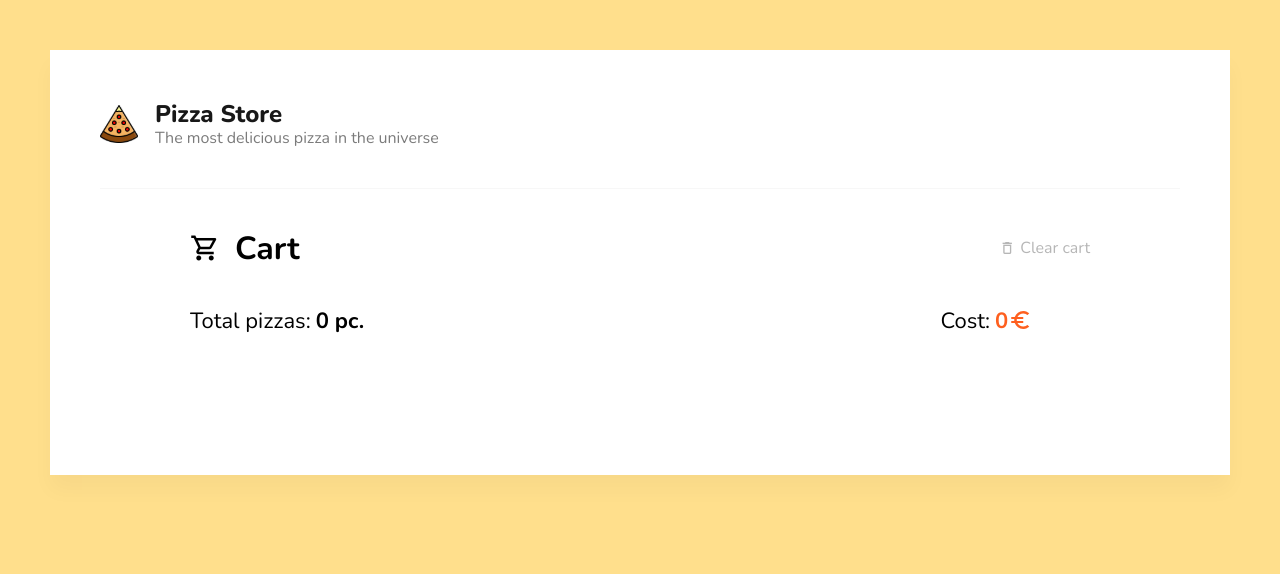
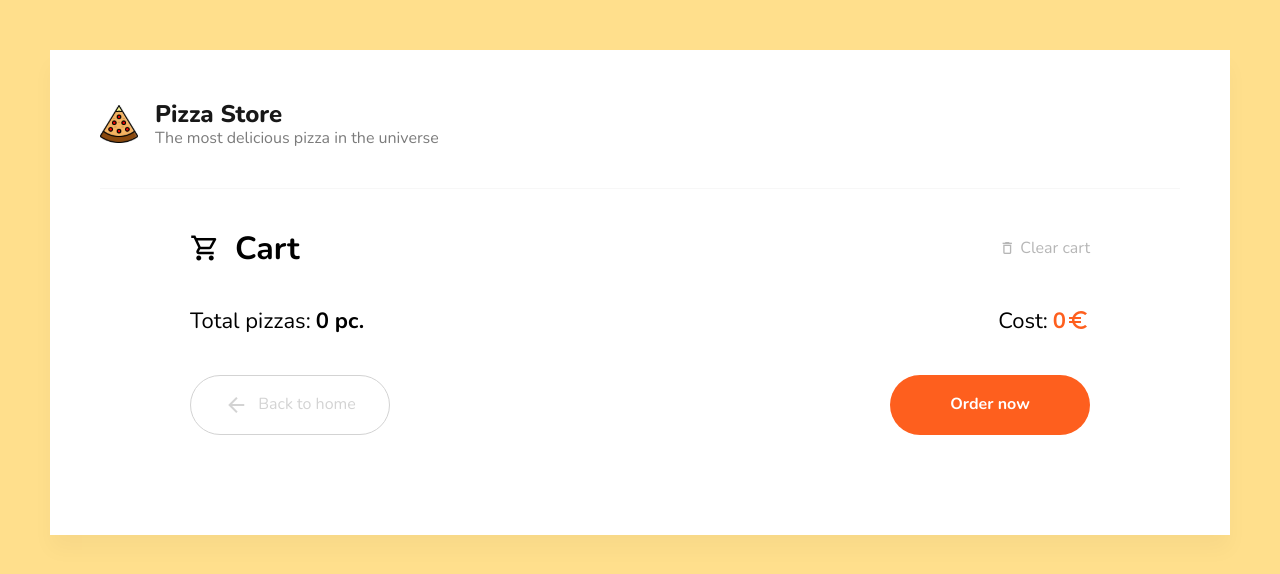
Before and after one commit to ihnatenkoo/Pizza-Store, a React (Vite) app: page /cart in a window 1280 px wide. Shown: the top 574 px of the page. Built offline with nearby package versions, Linux system fonts and the light colour scheme.

Commit message:
Create <MainBtn/>

```diff
--- a/src/components/buttons/AddCartBtn.tsx
+++ b/src/components/buttons/AddCartBtn.tsx
@@ -4,7 +4,7 @@ import {
 	ADD_ITEM,
 	CALCULATE_TOTAL_COST_COUNT,
 } from '../../store/cart/cart.slice';
-import { IOrder } from '../../store/types';
+import { IOrder } from '../../types';
 import { useAppDispatch } from '../../hooks/useAppDispatch';
 import { Flex } from '../../styled/mixins';
 
--- /dev/null
+++ b/src/components/buttons/MainBtn.tsx
@@ -0,0 +1,57 @@
+import { FC, PropsWithChildren } from 'react';
+import styled, { css } from 'styled-components';
+import { Flex } from '../../styled/mixins';
+
+type TStyles = 'main' | 'outline';
+interface IBtnStyle {
+	appear: TStyles;
+}
+
+const Button = styled.button<IBtnStyle>`
+	${Flex({ justify: 'center', align: 'center', gap: '10px' })}
+	min-width: 200px;
+	padding: 17px 0;
+	border-radius: 30px;
+	font-weight: 700;
+	font-size: 16px;
+	color: ${(props) => props.theme.colors.white};
+	background-color: ${(props) => props.theme.colors.orange};
+	transition: all 0.15s ease-in;
+
+	&:hover {
+		text-decoration: underline;
+	}
+
+	${(props) =>
+		props.appear === 'outline' &&
+		css`
+			background: #ffffff;
+			border: 1px solid #d3d3d3;
+			color: #d3d3d3;
+
+			&:hover {
+				text-decoration: none;
+				color: #ffffff;
+				background: #d8d5d5;
+			}
+
+			> a {
+				color: inherit;
+			}
+		`};
+`;
+
+interface IMainBtn extends PropsWithChildren {
+	appear?: TStyles;
+	callback?: () => void;
+}
+
+const MainBtn: FC<IMainBtn> = ({ children, appear = 'main', callback }) => {
+	return (
+		<Button onClick={callback} appear={appear}>
+			{children}
+		</Button>
+	);
+};
+
+export default MainBtn;
--- a/src/pages/Cart.tsx
+++ b/src/pages/Cart.tsx
@@ -1,11 +1,15 @@
 import { FC } from 'react';
-import MainLayout from '../layout/MainLayout';
+import { Link } from 'react-router-dom';
 import styled from 'styled-components';
 import { Container, Flex } from '../styled/mixins';
+
 import { useAppSelector } from '../hooks/useAppSelector';
 import { useAppDispatch } from '../hooks/useAppDispatch';
 import { CLEAR_CART } from '../store/cart/cart.slice';
+
+import MainLayout from '../layout/MainLayout';
 import OrderItem from '../components/OrderItem';
+import MainBtn from '../components/buttons/MainBtn';
 
 const Wrapper = styled.section`
 	${Container({})}
@@ -63,11 +67,17 @@ const TotalCount = styled(TotalTitle)`
 const CostTitle = styled(TotalTitle)``;
 const CostTotal = styled(TotalCount)`
 	${Flex({ align: 'flex-start' })}
-	min-width: 95px;
+
 	color: ${(props) => props.theme.colors.orange};
 `;
 
 const OrderList = styled.ul``;
+const ButtonsBlock = styled.div`
+	${Flex({ justify: 'space-between', wrap: 'wrap', gap: '30px 0' })}
+	> span {
+		font-size: 19px;
+	}
+`;
 
 export const CartPage: FC = () => {
 	const dispatch = useAppDispatch();
@@ -112,6 +122,16 @@ export const CartPage: FC = () => {
 						</CostTotal>
 					</FooterRight>
 				</Footer>
+
+				<ButtonsBlock>
+					<Link to="/">
+						<MainBtn appear="outline">
+							<span className="material-icons-outlined">arrow_back</span>
+							<div>Back to home</div>
+						</MainBtn>
+					</Link>
+					<MainBtn>Order now</MainBtn>
+				</ButtonsBlock>
 			</Wrapper>
 		</MainLayout>
 	);
--- a/src/store/cart/cart.slice.ts
+++ b/src/store/cart/cart.slice.ts
@@ -1,6 +1,7 @@
 import { createSlice } from '@reduxjs/toolkit';
 import type { PayloadAction } from '@reduxjs/toolkit';
-import { ActionTypesCart, IOrder } from '../types';
+import { ActionTypesCart } from '../types';
+import { IOrder } from '../../types';
 
 interface ICartInitialState {
 	order: Array<IOrder>;
```
